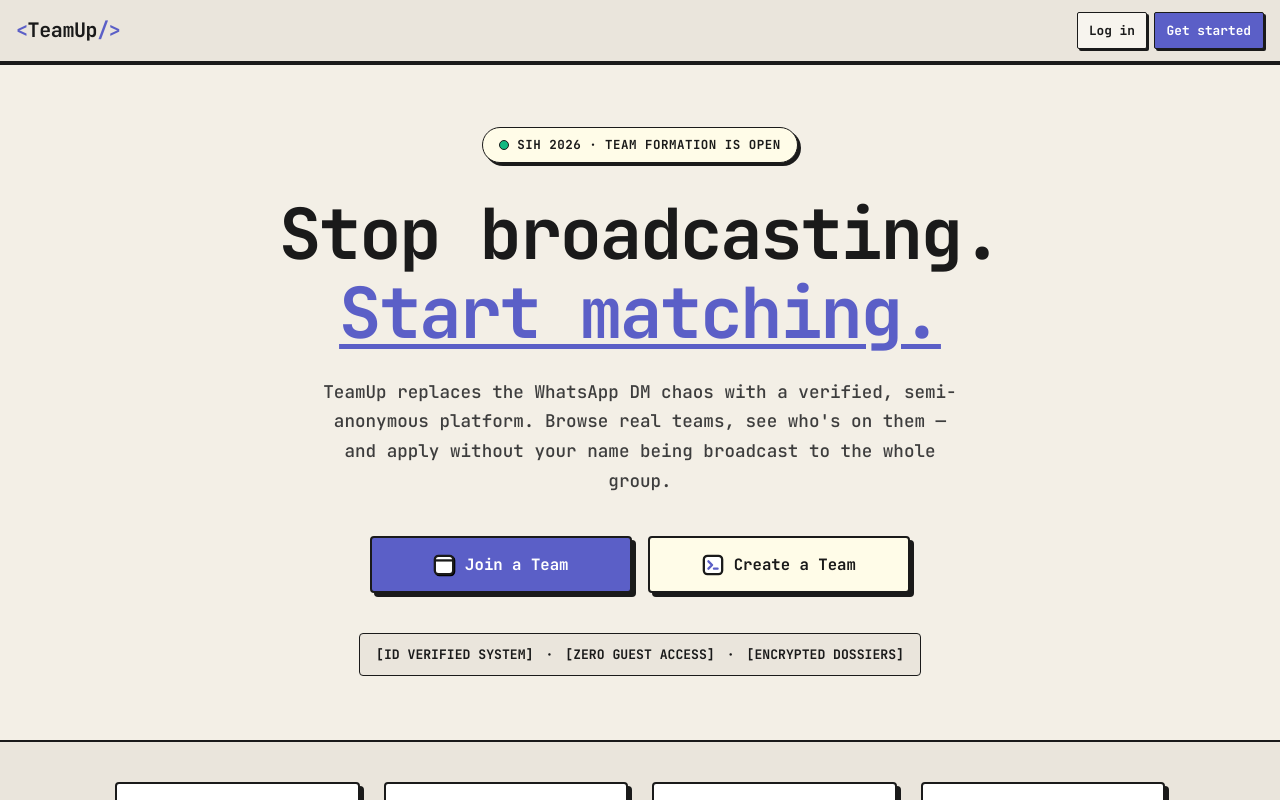
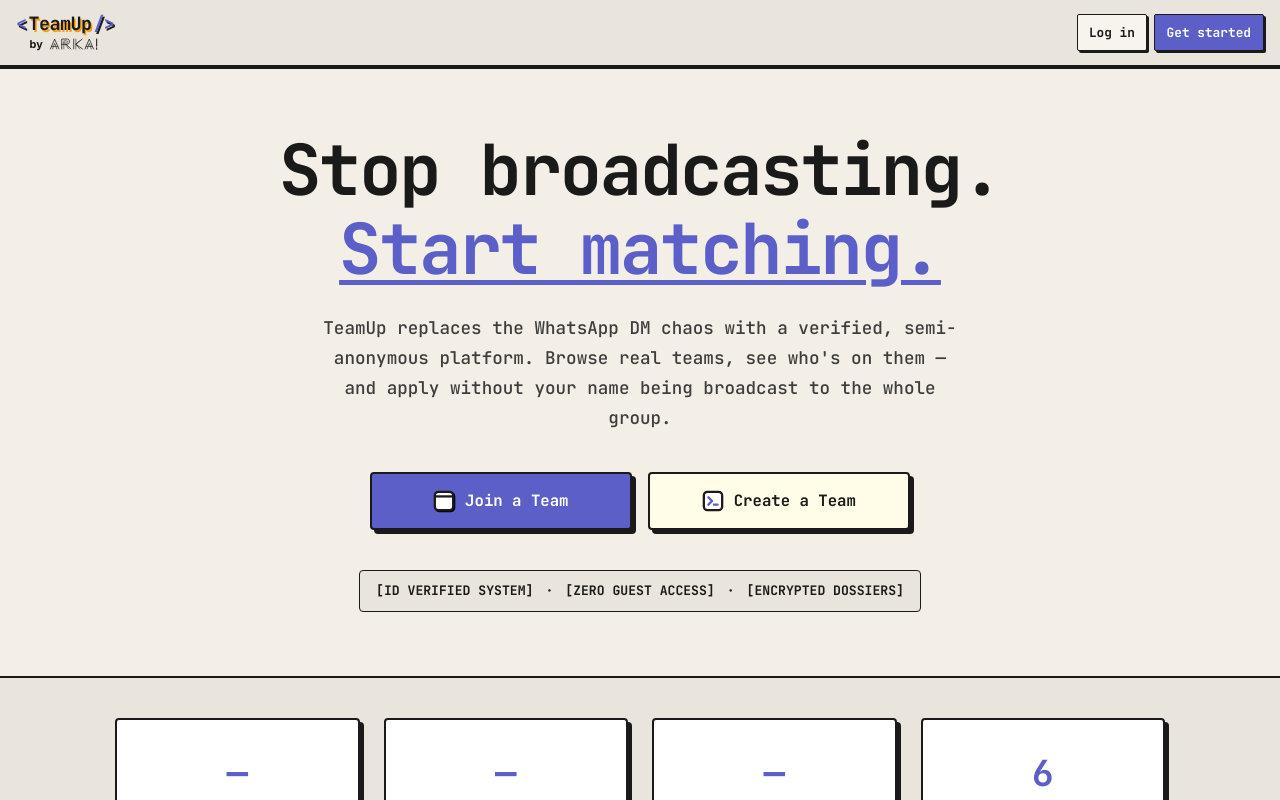
Before and after one commit to atharvachaudhari1/ARKA_PreSIH, a Next.js app: page / in a window 1280 px wide. Shown: the top 800 px of the page. Built offline with nearby package versions, Linux system fonts and the light colour scheme.

Commit message:
Implement customized BrandLogo component with stylized ARKA vector wordmark and remove hero announcement badge

```diff
--- a/src/app/(auth)/login/page.tsx
+++ b/src/app/(auth)/login/page.tsx
@@ -4,6 +4,7 @@
 import Link from "next/link";
 import { useRouter } from "next/navigation";
 import { createClient } from "@/lib/supabase/client";
+import BrandLogo from "@/components/BrandLogo";
 
 export default function LoginPage() {
   const router = useRouter();
@@ -65,23 +66,12 @@
         }}
       >
         {/* Logo */}
-        <div style={{ textAlign: "center", marginBottom: "2rem" }}>
-          <Link
-            href="/"
-            style={{
-              fontFamily: "var(--font-mono)",
-              fontWeight: 700,
-              fontSize: "1.5rem",
-              color: "#1a1a1a",
-              textDecoration: "none",
-            }}
-          >
-            <span style={{ color: "#5b5fc7", fontWeight: 900 }}>{"<"}</span>
-            TeamUp
-            <span style={{ color: "#5b5fc7", fontWeight: 900 }}>{"/>"}</span>
+        <div style={{ textAlign: "center", marginBottom: "2.25rem" }}>
+          <Link href="/" style={{ textDecoration: "none", display: "inline-block" }}>
+            <BrandLogo size="lg" />
           </Link>
-          <p style={{ marginTop: "0.5rem", color: "#1a1a1a", fontSize: "0.9rem" }}>
-            Welcome back
+          <p style={{ marginTop: "1rem", color: "#1a1a1a", fontSize: "0.95rem", fontWeight: 700, fontFamily: "var(--font-mono)" }}>
+            Welcome back // Secure Login
           </p>
         </div>
 
--- a/src/app/(auth)/signup/page.tsx
+++ b/src/app/(auth)/signup/page.tsx
@@ -4,6 +4,7 @@
 import Link from "next/link";
 import { useRouter, useSearchParams } from "next/navigation";
 import { createClient } from "@/lib/supabase/client";
+import BrandLogo from "@/components/BrandLogo";
 import { IconDashboardGrid, IconTerminalPrompt } from "@/components/TerminalIcons";
 
 export default function SignupPage() {
@@ -152,19 +153,8 @@
       <div style={{ width: "100%", maxWidth: "460px", animation: "fade-up 0.4s ease forwards" }}>
         {/* Logo + back */}
         <div style={{ textAlign: "center", marginBottom: "2rem" }}>
-          <Link
-            href="/"
-            style={{
-              fontFamily: "var(--font-mono)",
-              fontWeight: 700,
-              fontSize: "1.5rem",
-              color: "#1a1a1a",
-              textDecoration: "none",
-            }}
-          >
-            <span style={{ color: "#5b5fc7", fontWeight: 900 }}>{"<"}</span>
-            TeamUp
-            <span style={{ color: "#5b5fc7", fontWeight: 900 }}>{"/>"}</span>
+          <Link href="/" style={{ textDecoration: "none", display: "inline-block" }}>
+            <BrandLogo size="lg" />
           </Link>
           <div style={{ marginTop: "0.75rem", display: "flex", alignItems: "center", justifyContent: "center", gap: "0.5rem" }}>
             <span
@@ -447,19 +437,8 @@
       }}
     >
       <div style={{ textAlign: "center" }}>
-        <Link
-          href="/"
-          style={{
-            fontFamily: "var(--font-mono)",
-            fontWeight: 700,
-            fontSize: "1.5rem",
-            color: "#1a1a1a",
-            textDecoration: "none",
-          }}
-        >
-          <span style={{ color: "#5b5fc7", fontWeight: 900 }}>{"<"}</span>
-          TeamUp
-          <span style={{ color: "#5b5fc7", fontWeight: 900 }}>{"/>"}</span>
+        <Link href="/" style={{ textDecoration: "none", display: "inline-block" }}>
+          <BrandLogo size="lg" />
         </Link>
         <h1
           style={{
--- a/src/app/page.tsx
+++ b/src/app/page.tsx
@@ -1,5 +1,6 @@
 import Link from "next/link";
 import { Metadata } from "next";
+import BrandLogo from "@/components/BrandLogo";
 import {
   IconTerminalPrompt,
   IconDashboardGrid,
@@ -48,18 +49,8 @@
           gap: "0.5rem"
         }}
       >
-        <div
-          style={{
-            fontWeight: 900,
-            fontSize: "1.25rem",
-            color: "#1a1a1a",
-            letterSpacing: "-0.02em",
-            whiteSpace: "nowrap"
-          }}
-        >
-          <span style={{ color: "#5b5fc7", fontWeight: 900 }}>{"<"}</span>
-          TeamUp
-          <span style={{ color: "#5b5fc7", fontWeight: 900 }}>{"/>"}</span>
+        <div>
+          <BrandLogo size="sm" />
         </div>
         <div style={{ display: "flex", gap: "0.4rem", alignItems: "center", flexWrap: "nowrap" }}>
           <Link
@@ -117,47 +108,6 @@
           boxSizing: "border-box"
         }}
       >
-        {/* Eyebrow */}
-        <div
-          style={{
-            display: "inline-flex",
-            alignItems: "center",
-            gap: "0.5rem",
-            background: "#fffce8",
-            border: "1.5px solid #1a1a1a",
-            boxShadow: "3px 3px 0px #1a1a1a",
-            borderRadius: "20px",
-            padding: "0.4rem 1rem",
-            marginBottom: "2rem",
-            maxWidth: "100%",
-            boxSizing: "border-box",
-            flexWrap: "wrap",
-            justifyContent: "center"
-          }}
-        >
-          <span
-            style={{
-              width: 10,
-              height: 10,
-              borderRadius: "50%",
-              background: "#10b981",
-              border: "1px solid #1a1a1a",
-              display: "inline-block",
-            }}
-          />
-          <span
-            style={{
-              fontSize: "0.78rem",
-              color: "#1a1a1a",
-              fontWeight: 700,
-              textTransform: "uppercase",
-              letterSpacing: "0.04em",
-            }}
-          >
-            SIH 2026 · Team formation is open
-          </span>
-        </div>
-
         {/* Headline */}
         <h1
           style={{
@@ -742,17 +692,8 @@
         }}
       >
         <div style={{ maxWidth: "1050px", margin: "0 auto" }}>
-          <div
-            style={{
-              fontWeight: 900,
-              fontSize: "1.15rem",
-              marginBottom: "0.5rem",
-              color: "#1a1a1a",
-            }}
-          >
-            <span style={{ color: "#5b5fc7", fontWeight: 900 }}>{"<"}</span>
-            TeamUp
-            <span style={{ color: "#5b5fc7", fontWeight: 900 }}>{"/>"}</span>
+          <div style={{ marginBottom: "0.75rem" }}>
+            <BrandLogo size="md" />
           </div>
           <p style={{ fontWeight: 600 }}>
             Built for SIH 2026 · Semi-anonymous team matching · All verified
--- a/src/components/AppNavbar.tsx
+++ b/src/components/AppNavbar.tsx
@@ -5,6 +5,7 @@
 import { useState } from "react";
 import { createClient } from "@/lib/supabase/client";
 import NotificationCenter from "./NotificationCenter";
+import BrandLogo from "./BrandLogo";
 import {
   IconTerminalPrompt,
   IconDashboardGrid,
@@ -65,9 +66,7 @@
             letterSpacing: "-0.5px",
           }}
         >
-          <span style={{ color: "#5b5fc7" }}>{"<"}</span>
-          TeamUp
-          <span style={{ color: "#5b5fc7" }}>{"/>"}</span>
+          <BrandLogo size="sm" />
         </Link>
 
         {/* Desktop nav links */}
--- /dev/null
+++ b/src/components/BrandLogo.tsx
@@ -0,0 +1,157 @@
+import React from "react";
+
+interface BrandLogoProps {
+  size?: "sm" | "md" | "lg";
+  layout?: "stacked" | "inline";
+  className?: string;
+  style?: React.CSSProperties;
+}
+
+/**
+ * Geometric inline double-line wordmark for "ARKA!"
+ * Mimics an architectural stencil / inline cyber font.
+ */
+function ArkaWordmark({ height = 16, color = "#1a1a1a" }: { height?: number; color?: string }) {
+  return (
+    <svg
+      height={height}
+      viewBox="0 0 148 34"
+      fill="none"
+      xmlns="http://www.w3.org/2000/svg"
+      style={{ display: "inline-block", verticalAlign: "middle", overflow: "visible" }}
+    >
+      <g stroke={color} strokeWidth="2.2" strokeLinecap="round" strokeLinejoin="round">
+        {/* Letter A (First) */}
+        <path d="M 4 31 L 16 3 L 28 31" />
+        <path d="M 10 31 L 16 15 L 22 31" strokeWidth="1.8" />
+        <path d="M 7 24 L 25 24" strokeWidth="1.8" />
+
+        {/* Letter R */}
+        <path d="M 36 31 L 36 3 L 52 3 C 60 3 60 17 51 18 L 36 18 M 49 18 L 62 31" />
+        <path d="M 42 31 L 42 8 L 49 8 C 54 8 54 13 49 14 L 42 14 M 46 18 L 56 31" strokeWidth="1.6" />
+
+        {/* Letter K */}
+        <path d="M 70 31 L 70 3 M 94 3 L 76 18 L 95 31" />
+        <path d="M 76 31 L 76 3 M 86 8 L 76 18 L 87 31" strokeWidth="1.6" />
+
+        {/* Letter A (Second) */}
+        <path d="M 102 31 L 114 3 L 126 31" />
+        <path d="M 108 31 L 114 15 L 120 31" strokeWidth="1.8" />
+        <path d="M 105 24 L 123 24" strokeWidth="1.8" />
+
+        {/* Exclamation Point ! */}
+        <path d="M 135 3 L 135 23" strokeWidth="3" />
+        <path d="M 135 28 L 135 32" strokeWidth="3" />
+      </g>
+    </svg>
+  );
+}
+
+export default function BrandLogo({ size = "md", layout = "stacked", className = "", style = {} }: BrandLogoProps) {
+  // Dimensions based on size
+  const sizes = {
+    sm: {
+      titleFontSize: "1.15rem",
+      tagFontSize: "0.68rem",
+      arkaHeight: 12,
+      gap: "1px",
+      shadow: "1.5px 1.5px 0px #f59e0b",
+      bracketShadow: "1.5px 1.5px 0px #1a1a1a",
+    },
+    md: {
+      titleFontSize: "1.38rem",
+      tagFontSize: "0.78rem",
+      arkaHeight: 14,
+      gap: "2px",
+      shadow: "2px 2px 0px #f59e0b",
+      bracketShadow: "1.5px 1.5px 0px #1a1a1a",
+    },
+    lg: {
+      titleFontSize: "2.35rem",
+      tagFontSize: "1.15rem",
+      arkaHeight: 22,
+      gap: "6px",
+      shadow: "3px 3px 0px #f59e0b",
+      bracketShadow: "2.5px 2.5px 0px #1a1a1a",
+    },
+  };
+
+  const currentSize = sizes[size];
+
+  return (
+    <div
+      className={`brand-logo-container ${className}`}
+      style={{
+        display: "inline-flex",
+        flexDirection: layout === "stacked" ? "column" : "row",
+        alignItems: layout === "stacked" ? "center" : "baseline",
+        justifyContent: "center",
+        gap: layout === "stacked" ? currentSize.gap : "0.5rem",
+        textDecoration: "none",
+        userSelect: "none",
+        ...style,
+      }}
+    >
+      {/* Top element: <TeamUp/> */}
+      <div
+        style={{
+          fontFamily: "var(--font-mono), monospace",
+          fontWeight: 900,
+          fontSize: currentSize.titleFontSize,
+          lineHeight: 1.1,
+          color: "#1a1a1a",
+          letterSpacing: "-0.03em",
+          whiteSpace: "nowrap",
+          textShadow: currentSize.shadow,
+          position: "relative",
+        }}
+      >
+        <span
+          style={{
+            color: "#5b5fc7",
+            fontWeight: 900,
+            textShadow: currentSize.bracketShadow,
+            marginRight: "2px",
+          }}
+        >
+          {"<"}
+        </span>
+        <span>TeamUp</span>
+        <span
+          style={{
+            color: "#5b5fc7",
+            fontWeight: 900,
+            textShadow: currentSize.bracketShadow,
+            marginLeft: "2px",
+          }}
+        >
+          {"/>"}
+        </span>
+      </div>
+
+      {/* Bottom element: by ARKA! */}
+      <div
+        style={{
+          display: "flex",
+          alignItems: "center",
+          gap: "0.35rem",
+          whiteSpace: "nowrap",
+        }}
+      >
+        <span
+          style={{
+            fontFamily: "var(--font-sans), sans-serif",
+            fontSize: currentSize.tagFontSize,
+            fontWeight: 700,
+            color: "#1a1a1a",
+            letterSpacing: "0.01em",
+            transform: "translateY(1px)"
+          }}
+        >
+          by
+        </span>
+        <ArkaWordmark height={currentSize.arkaHeight} color="#1a1a1a" />
+      </div>
+    </div>
+  );
+}
```
